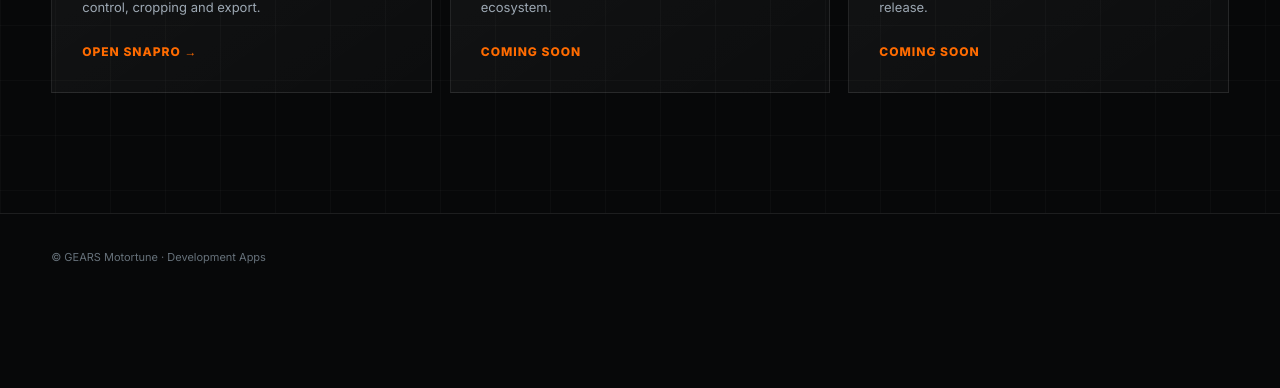
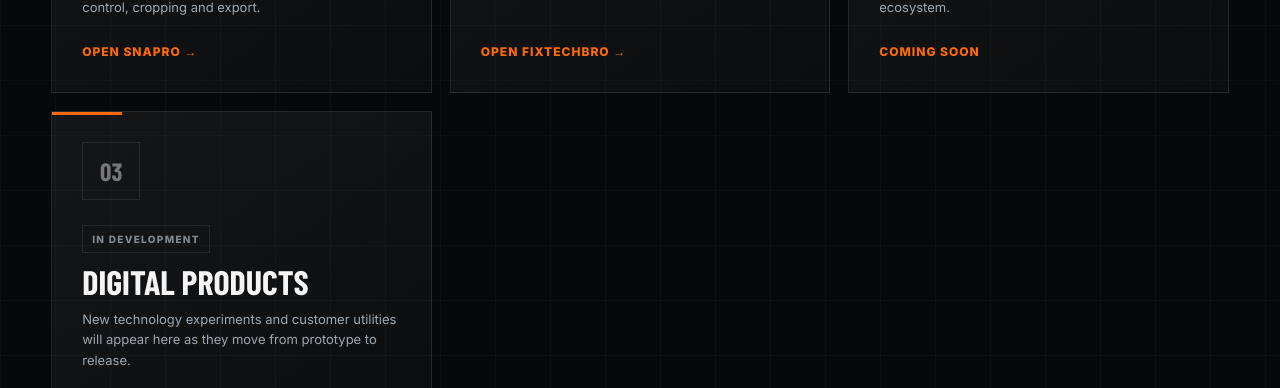
Before and after one commit to gearsganesh/Gearsmotortune, a plain HTML site: page Gearsmotortune/development.html in a window 1280 px wide. Shown: the part 712-1100 px from the top of the page. Before the commit the page ends 1013 px from the top, so only its background shows below. Drawn offline with nearby package versions, Linux system fonts and the light colour scheme; a web font is replaced by a local one.

Commit message:
Add FixTechBro to Development Apps

```diff
--- a/Gearsmotortune/development.html
+++ b/Gearsmotortune/development.html
@@ -29,6 +29,7 @@
     <p class="intro">Experimental tools, internal products and upcoming digital solutions being developed by GEARS Motortune.</p>
     <section class="apps" aria-label="Development applications">
       <article class="app"><div class="icon">GS</div><span class="status">Live</span><h2>GEARS Snapro</h2><p>A browser-based professional photo editing workspace for fast image adjustments, color control, cropping and export.</p><a class="launch" href="https://snapro.gearsmotortune.com">Open Snapro →</a></article>
+      <article class="app"><div class="icon">FT</div><span class="status">Live</span><h2>FixTechBro</h2><p>A technology-focused digital platform from the GEARS development ecosystem.</p><a class="launch" href="https://fixtechbro.com" target="_blank" rel="noopener noreferrer">Open FixTechBro →</a></article>
       <article class="app coming"><div class="icon">02</div><span class="status">In Development</span><h2>Automotive Tools</h2><p>Upcoming calculators, diagnostic utilities and workshop-focused digital tools for the GEARS ecosystem.</p><span class="launch">Coming Soon</span></article>
       <article class="app coming"><div class="icon">03</div><span class="status">In Development</span><h2>Digital Products</h2><p>New technology experiments and customer utilities will appear here as they move from prototype to release.</p><span class="launch">Coming Soon</span></article>
     </section>
```
